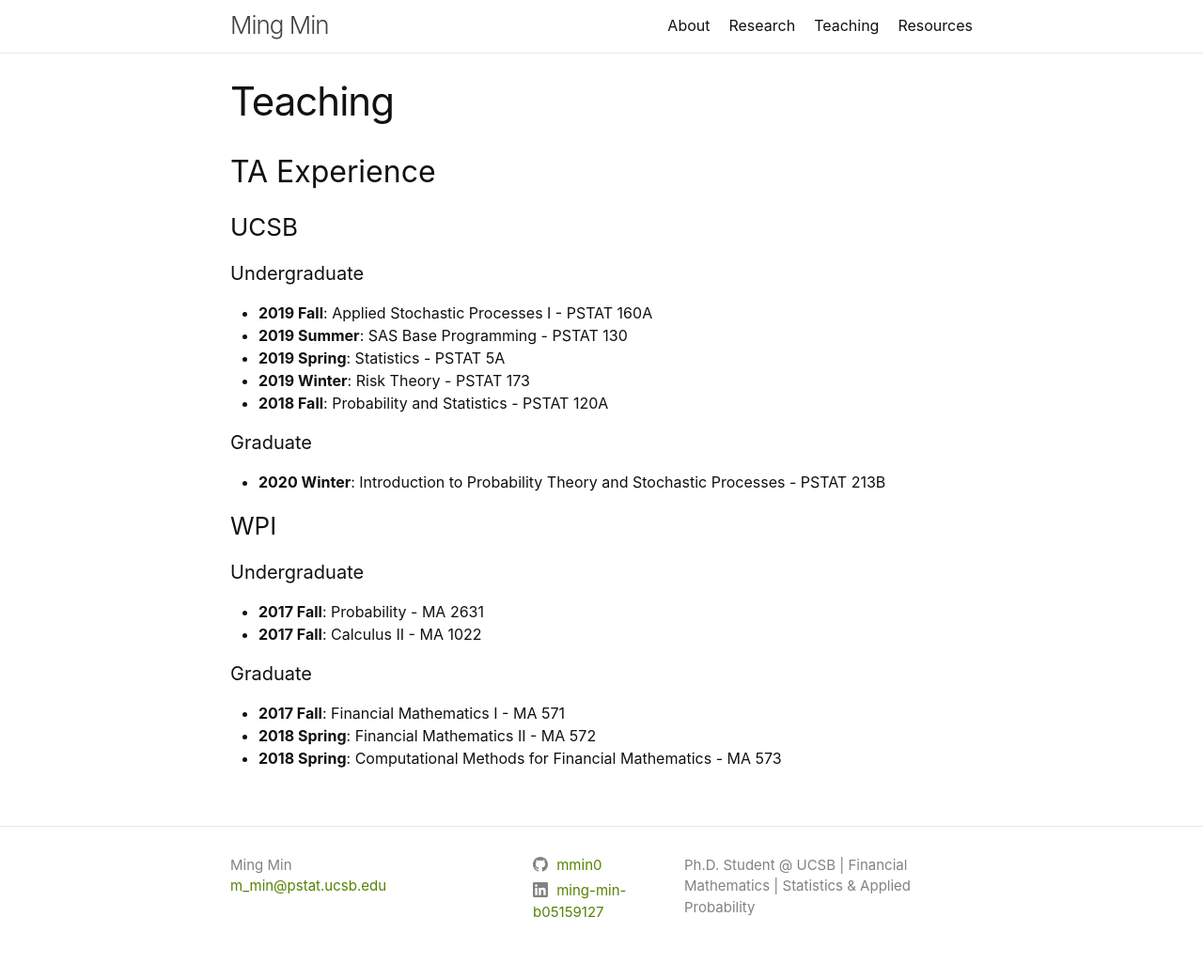
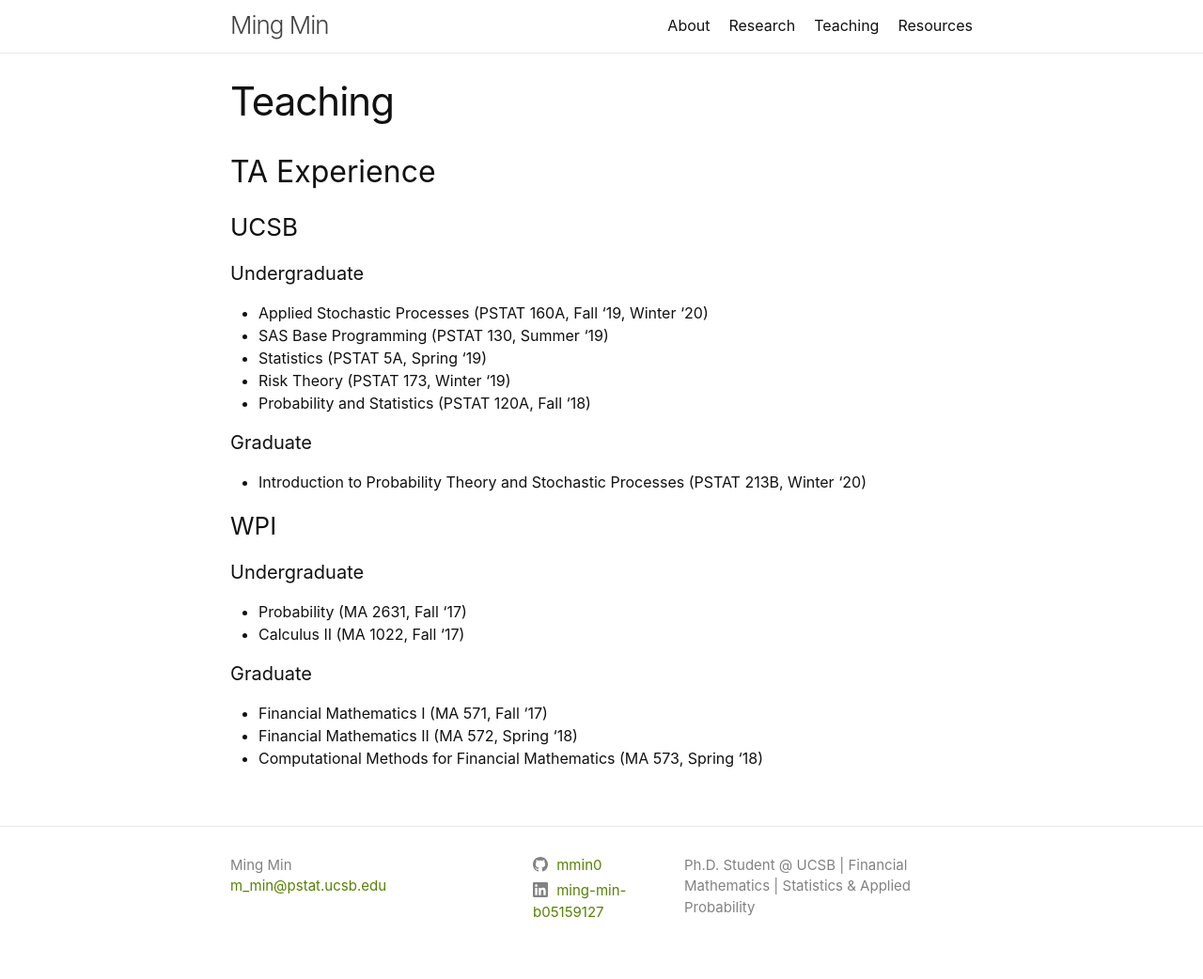
Before and after one commit to mmin0/mmin0.github.io, a Jekyll site: the page built from teaching/index.md, in a window 1280 px wide. Shown: the whole page at 94% size. Built offline with Jekyll 4.4.1, drawn with Linux system fonts in a browser that asks for light colours.

Commit message:
Update index.md

```diff
--- a/teaching/index.md
+++ b/teaching/index.md
@@ -7,22 +7,22 @@ title: Teaching
 
 ### UCSB
 #### Undergraduate
-* **2019 Fall**: Applied Stochastic Processes I - PSTAT 160A
-* **2019 Summer**: SAS Base Programming - PSTAT 130
-* **2019 Spring**: Statistics - PSTAT 5A
-* **2019 Winter**: Risk Theory - PSTAT 173
-* **2018 Fall**: Probability and Statistics - PSTAT 120A
+* Applied Stochastic Processes (PSTAT 160A, Fall '19, Winter '20)
+* SAS Base Programming (PSTAT 130, Summer '19)
+* Statistics (PSTAT 5A, Spring '19)
+* Risk Theory (PSTAT 173, Winter '19)
+* Probability and Statistics (PSTAT 120A, Fall '18)
 
 
 #### Graduate
-* **2020 Winter**: Introduction to Probability Theory and Stochastic Processes - PSTAT 213B
+* Introduction to Probability Theory and Stochastic Processes (PSTAT 213B, Winter '20)
 
 ### WPI
 #### Undergraduate
-* **2017 Fall**: Probability - MA 2631
-* **2017 Fall**: Calculus II - MA 1022
+* Probability (MA 2631, Fall '17)
+* Calculus II (MA 1022, Fall '17)
 
 #### Graduate
-* **2017 Fall**: Financial Mathematics I - MA 571
-* **2018 Spring**: Financial Mathematics II - MA 572
-* **2018 Spring**: Computational Methods for Financial Mathematics - MA 573
+* Financial Mathematics I (MA 571, Fall '17)
+* Financial Mathematics II (MA 572, Spring '18)
+* Computational Methods for Financial Mathematics (MA 573, Spring '18)
```
